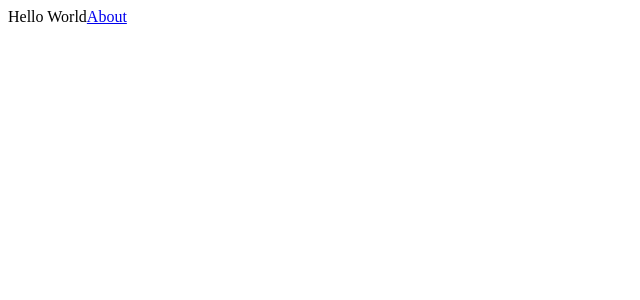
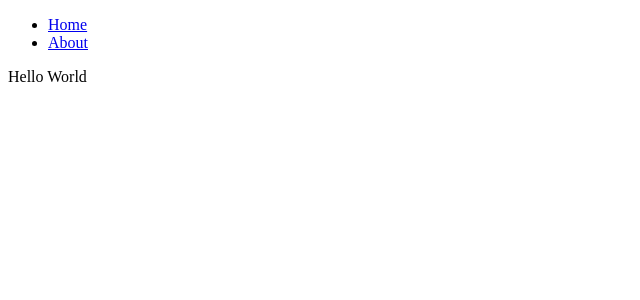
Before and after one commit to irvingvjuarez/nextjs, a Next.js app: page / in a window 1280 px wide. Shown: the top 300 px of the page, without its empty margins (0-640 px from the left). Built offline with nearby package versions, Linux system fonts and the light colour scheme.

Commit message:
Introduction to Link in Nextjs

```diff
--- /dev/null
+++ b/components/navbar.jsx
@@ -0,0 +1,20 @@
+import Link from "next/link";
+
+const Navbar = () => (
+    <nav>
+        <ul>
+            <li>
+                <Link href="/">
+                    <a>Home</a>
+                </Link>
+            </li>
+            <li>
+                <Link href="/about">
+                    <a>About</a>
+                </Link>
+            </li>
+        </ul>
+    </nav>
+);
+
+export default Navbar;
--- a/pages/about.jsx
+++ b/pages/about.jsx
@@ -1,5 +1,8 @@
+import Navbar from "../components/navbar";
+
 const About = () => (
     <div>
+        <Navbar />
         Hello, I am about page
     </div>
 );
--- a/pages/index.js
+++ b/pages/index.jsx
@@ -1,7 +1,9 @@
+import Navbar from "../components/navbar";
+
 const Home = () => (
     <div>
+        <Navbar />
         Hello World
-        <a href="/about">About</a>
     </div>
 )
 
```
Also changed, not shown: components/Navbar.jsx (added).
